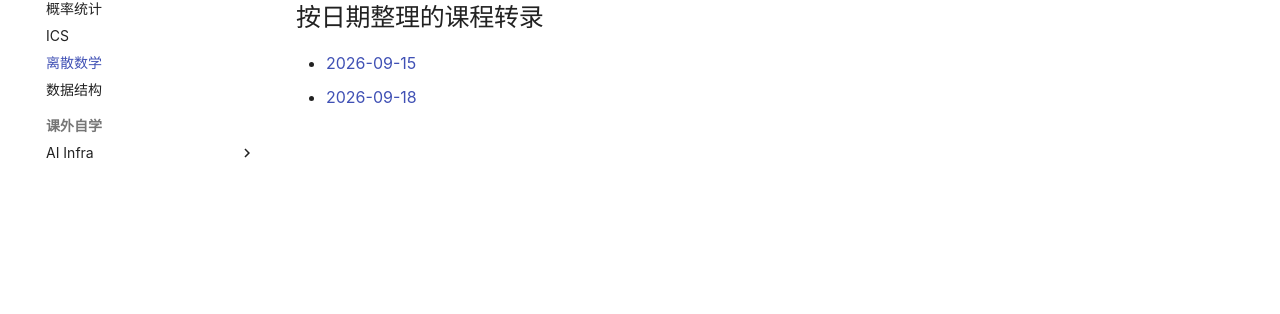
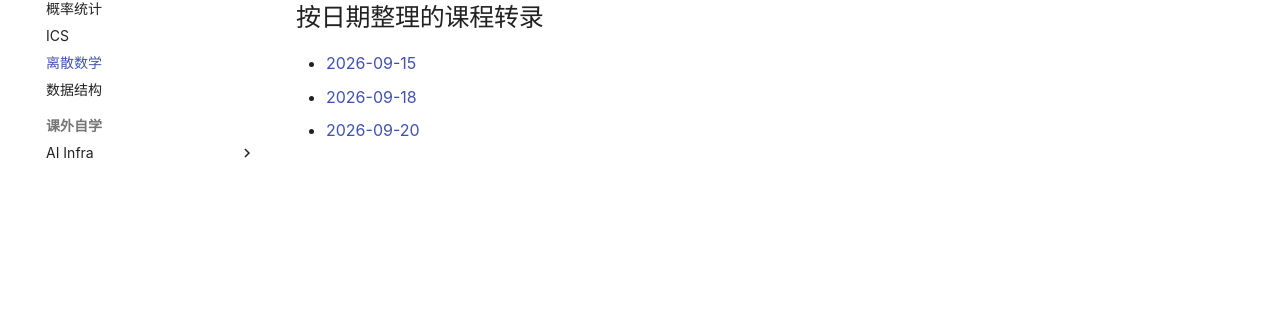
Before and after one commit to Lodpixel/Lec-Notes, an MkDocs documentation site: the page built from docs/课内/离散数学/index.md, in a window 1280 px wide. Shown: the part 245-559 px from the top of the page. Built offline with MkDocs 1.6.1 and Material for MkDocs 9.7.7, drawn with Linux system fonts in a browser that asks for light colours; comment, search, counter and statistics services are not loaded.

Commit message:
docs: index discrete math transcript for 2026-09-20

```diff
--- a/docs/课内/离散数学/index.md
+++ b/docs/课内/离散数学/index.md
@@ -6,3 +6,4 @@
 
 - [2026-09-15](2026-09-15.md)
 - [2026-09-18](2026-09-18.md)
+- [2026-09-20](2026-09-20.md)
```
